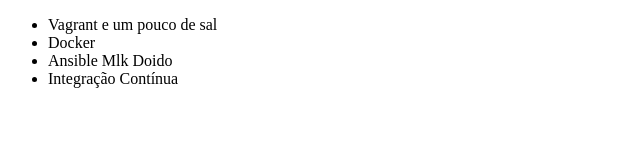
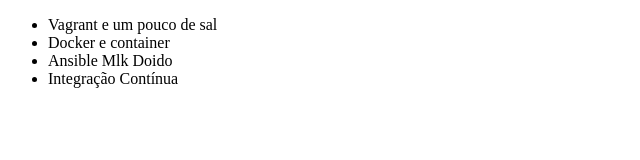
Before and after one commit to baioneta/animal-git, a plain HTML site: page index.html in a window 1280 px wide. Shown: the full height of the page, 0-640 px from the left. Drawn offline with Linux system fonts and the light colour scheme.

Commit message:
docker alterado

```diff
--- a/index.html
+++ b/index.html
@@ -9,7 +9,7 @@
 
 	<ul>
 		<li>Vagrant e um pouco de sal</li>
-		<li>Docker</li>
+		<li>Docker e container</li>
 		<li>Ansible Mlk Doido</li>
 		<li>Integração Contínua</li>
 	</ul>
```
